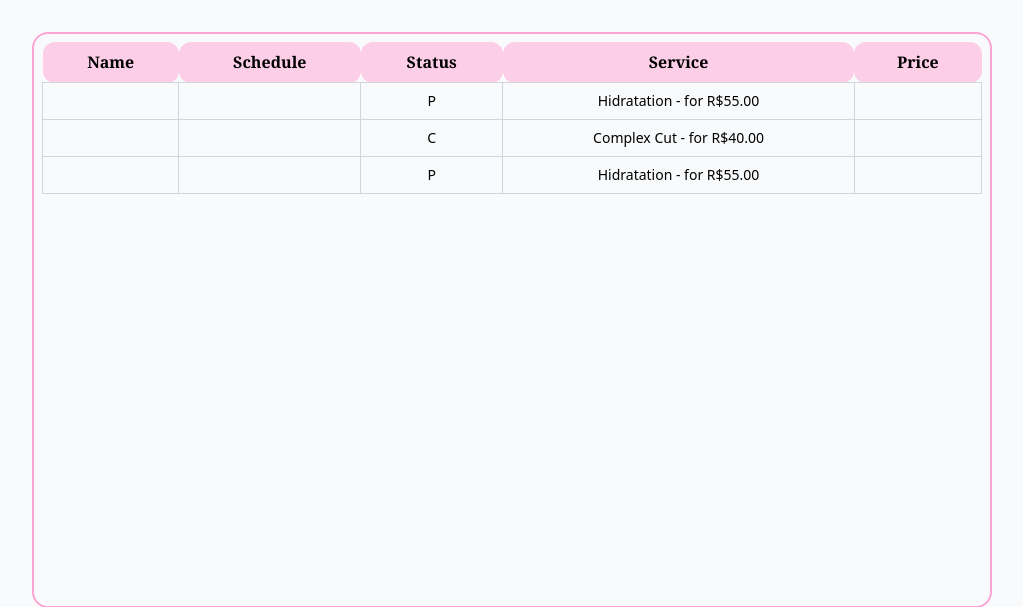
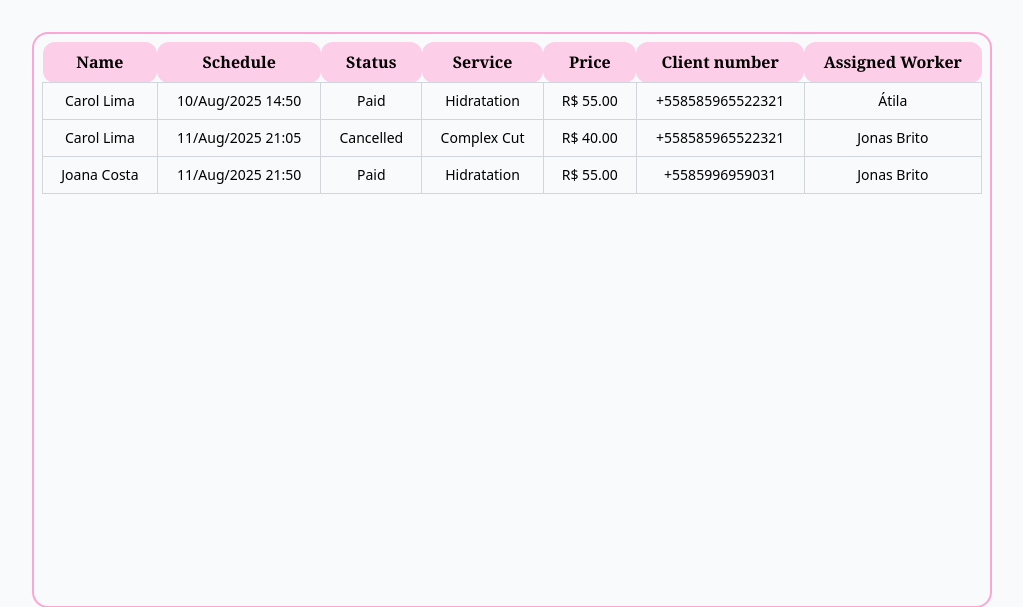
Before and after one commit to limatila/saloon-mgmt-app, a Django app: page /appointments in a window 1280 px wide. Shown: the part 80-687 px from the top of the page, without its empty margins (128-1151 px from the left). Run offline with Django 5.2, Linux system fonts and the light colour scheme; data comes from the database, SQL or seed files in the repository; both versions use the stored data as it was after the commit; some libraries are stand-ins or nearby versions.

Commit message:
fix: finishing views
minor fixes in appointments view
added order_by to daily view

```diff
--- a/src/saloon/static/css/dist/styles.css
+++ b/src/saloon/static/css/dist/styles.css
@@ -124,6 +124,12 @@
 .tracking-normal {
   --tw-tracking: var(--tracking-normal);
   letter-spacing: var(--tracking-normal);
+}
+.text-nowrap {
+  text-wrap: nowrap;
+}
+.whitespace-nowrap {
+  white-space: nowrap;
 }
 .text-black {
   color: var(--color-black);
--- a/src/saloon/templates/components/appointments-view.html
+++ b/src/saloon/templates/components/appointments-view.html
@@ -8,20 +8,34 @@
                 <th>Status</th>
                 <th>Service</th>
                 <th>Price</th>
+                {% if title != 'Home' %}
+                    <th>Client number</th>
+                    <th>Assigned Worker</th>
+                {% endif %}
             </tr>
         </thead>
         <tbody>
             {% for item in appointments %}
                 <tr class="hover:bg-gray-50">
-                    <td>{{ item.name }}</td>
-                    <td>{{ item.schedule_datetime }}</td>
-                    <td>{{ item.status }}</td>
-                    <td>{{ item.service }}</td>
-                    <td>{{ item.price }}</td>
+                    <td>{{ item.client.name }}</td>
+                    <td>
+                        {% if title == 'Home' %}
+                            {{ item.date_scheduled|time:"H:i" }}
+                        {% else %}
+                            {{ item.date_scheduled|date:"d/M/Y H:i" }}
+                        {% endif %}
+                    </td>
+                    <td>{{ item.get_status_display }}</td>
+                    <td>{{ item.service.name }}</td>
+                    <td class="whitespace-nowrap text-nowrap">R$ {{ item.service.price }}</td>
+                    {% if title != 'Home' %}
+                        <td>{{ item.client.phone_number|default:"Not registered" }}</td>
+                        <td>{{ item.worker.name }}</td>
+                    {% endif %}
                 </tr>
             {% empty %}
                 <tr>
-                    <td colspan="10" class="py-4 text-gray-500">No appointments found.<br> Please add it at 'schedule appointment'!</td>
+                    <td colspan="1000" class="py-4 text-gray-500">No appointments found.<br> Please add it at 'schedule appointment'!</td>
                 </tr>
             {% endfor %}
         </tbody>
--- a/src/saloon/views/querys/dataQuerys.py
+++ b/src/saloon/views/querys/dataQuerys.py
@@ -45,22 +45,22 @@ def load_data_range(modelOption: str, range: int = 15, offset: int = 0) -> list[
             pass
 
     if range == 0:
-        results = model.objects.all()
+        results = model.objects.order_by("-id").all()
     else:
         limit: int = range + offset
-        results = model.objects.all()[offset:limit]
+        results = model.objects.order_by("-id").all()[offset:limit]
 
     return results
 
 #* Relational data per demand
+#appointments - home view
 def load_all_appointments_today() -> list[models.Appointment]:
-    today = datetime.now()
-    end = today + timedelta(hours=23, minutes=59, seconds=59)
+    today = date.today()
     return models.Appointment.objects.filter(
-        date_scheduled__gte=today,
-        date_scheduled__lt=end,
-    ).all()
+        date_scheduled__date=today
+    ).order_by("-date_scheduled")
 
+#daily view
 def load_ongoing_appointments_next_hour() -> int:
     start = datetime.now()
     end = start + timedelta(hours=1)
@@ -71,26 +71,25 @@ def load_ongoing_appointments_next_hour() -> int:
     ).all().count()
 
 def load_finished_appointments_today() -> int:
-    today = datetime.now()
-    end = today + timedelta(hours=23, minutes=59, seconds=59)
+    today = date.today()
     return models.Appointment.objects.filter(
-        date_scheduled__gte=today,
-        date_scheduled__lt=end,
-        status=models.Appointment.appointmentStatus.FINISHED
+        date_scheduled__date=today,
+        status__in=[
+            models.Appointment.appointmentStatus.FINISHED,
+            models.Appointment.appointmentStatus.PAID
+        ]
     ).all().count()
 
-def load_value_revenue_today() -> Decimal:
-    today = datetime.now()
-    end = today + timedelta(hours=23, minutes=59, seconds=59)
+def load_revenue_today() -> Decimal:
+    today = date.today()
     resultsFinished = models.Appointment.objects.filter(
-        date_scheduled__gte=today,
-        date_scheduled__lt=end,
-        status=models.Appointment.appointmentStatus.FINISHED
+        date_scheduled__date=today,
+        status__in=models.Appointment.appointmentStatus.PAID
     ).all()
 
-    totalRevenue: Decimal = 0.00
+    totalRevenue = Decimal(0.00)
     for appointment in resultsFinished:
         if appointment.service:
-            totalRevenue += appointment.service.value
+            totalRevenue += appointment.service.price
 
     return totalRevenue
--- a/src/saloon/views/renderers.py
+++ b/src/saloon/views/renderers.py
@@ -23,7 +23,7 @@ def HOME(request, base: bool = False):
                         'appointments': dataQuerys.load_all_appointments_today(),
                         'qtt_ongoing_hour': dataQuerys.load_ongoing_appointments_next_hour(),
                         'qtt_finished_today': dataQuerys.load_finished_appointments_today(),
-                        'value_revenue_today': dataQuerys.load_value_revenue_today(),
+                        'value_revenue_today': dataQuerys.load_revenue_today(),
                     }
             )
 
--- a/src/server/settings.py
+++ b/src/server/settings.py
@@ -140,6 +140,3 @@ MEDIA_URL = 'media/'
 MEDIA_ROOT = BASE_DIR / 'static' / 'media'
 
 MEDIA_DEFAULT_SRC = "https://media.istockphoto.com/id/1409329028/vector/no-picture-available-placeholder-thumbnail-icon-illustration-design.jpg?s=612x612&w=0&k=20&c=_zOuJu755g2eEUioiOUdz_mHKJQJn-tDgIAhQzyeKUQ="
-
-#format for templates
-SHORT_DATE_FORMAT = "d of m Y at H:i" #10 of Aug 2025 at 20:12
```
Also changed, not shown: src/db.sqlite3.
